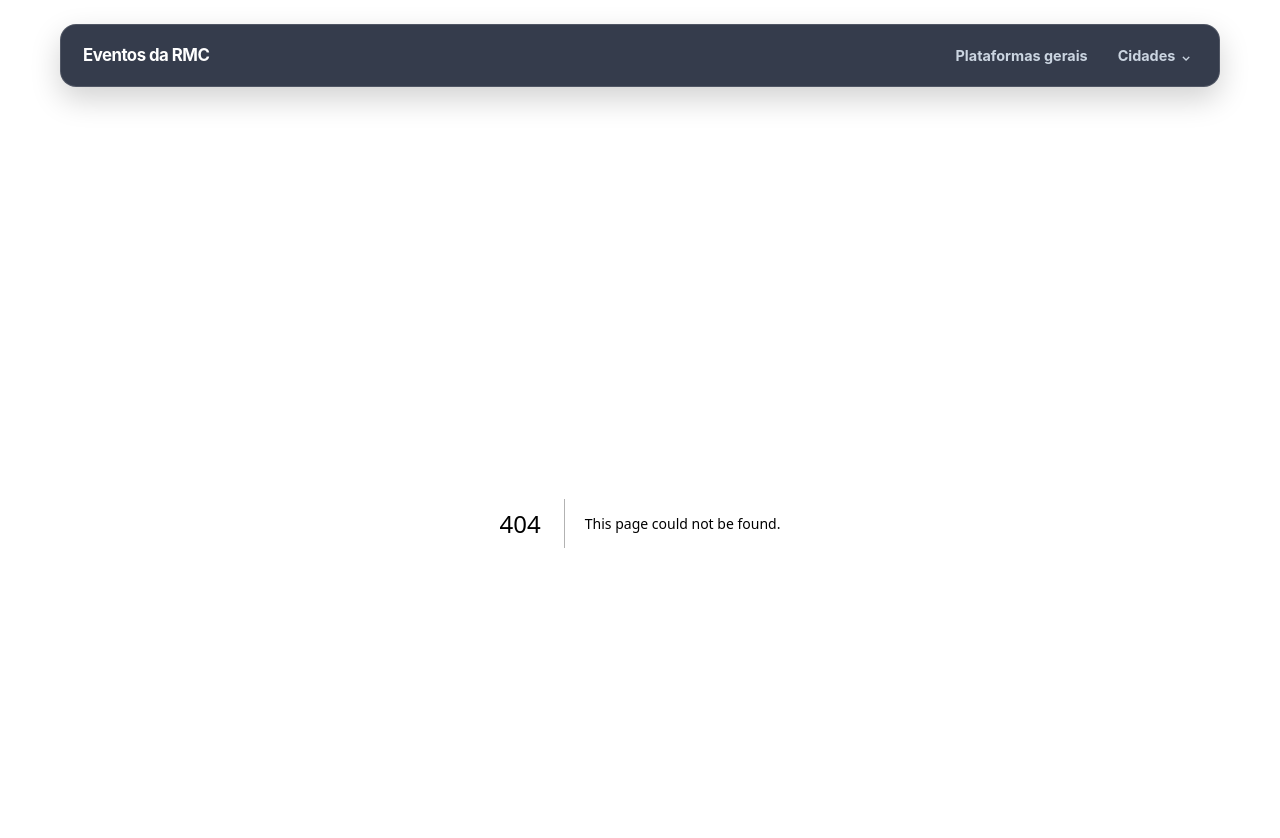
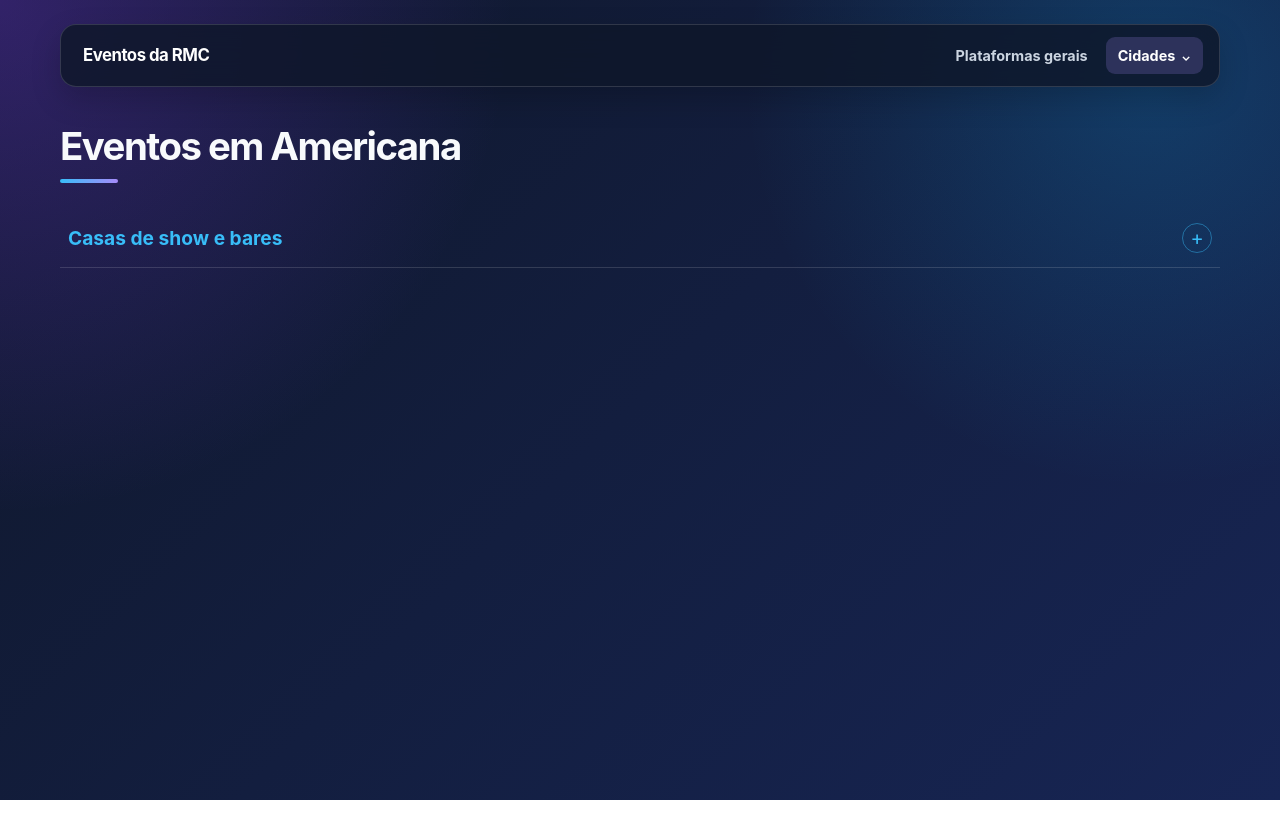
Before and after one commit to campinas-eventos/campinas-eventos.github.io, a Next.js app: page /americana in a window 1280 px wide. Before the commit this address had no page. Shown: the top 838 px of the page. After the commit the page ends 800 px from the top, so only its background shows below. Built offline with nearby package versions, Linux system fonts and the light colour scheme.

Commit message:
adiciona a cidade de Americana e um novo local em Campinas.

```diff
--- /dev/null
+++ b/app/americana/page.tsx
@@ -0,0 +1,16 @@
+import criarEventos from "@/CriarEventos";
+import ItemLista from "@/dtos/ItemLista";
+import Evento from "@/dtos/Evento";
+
+const eventos: Map<string, ItemLista[]> = new Map();
+eventos.set("Casas de show e bares", [
+    new Evento(
+        "Vibes Americana: ",
+        "pista com música alternativa.",
+        "https://www.instagram.com/vibes.americana/"
+    ),
+]);
+
+export default function Americana() {
+    return criarEventos("Americana", eventos)
+}
--- a/app/campinas/page.tsx
+++ b/app/campinas/page.tsx
@@ -102,6 +102,11 @@ eventos.set("Casas de show e bares", [
         "https://www.instagram.com/caoscampinas/"
     ),
     new Evento(
+        "Jimmy Rocker: ",
+        "rock ao vivo.",
+        "https://www.instagram.com/jimmyrockerbar/"
+    ),
+    new Evento(
         "Noturna Club: ",
         "Casa com estética gótica/dark • atmosfera imersiva • rolê alternativo",
         "https://www.instagram.com/noturnaclub/"
--- a/components/Navbar.tsx
+++ b/components/Navbar.tsx
@@ -11,6 +11,7 @@ type Cidade = {
 };
 
 const cidades: Cidade[] = [
+    { nome: "Americana", rota: "americana" },
     { nome: "Campinas", rota: "campinas" },
     { nome: "Indaiatuba", rota: "indaiatuba" },
     { nome: "Sumaré", rota: "sumare" },
```
